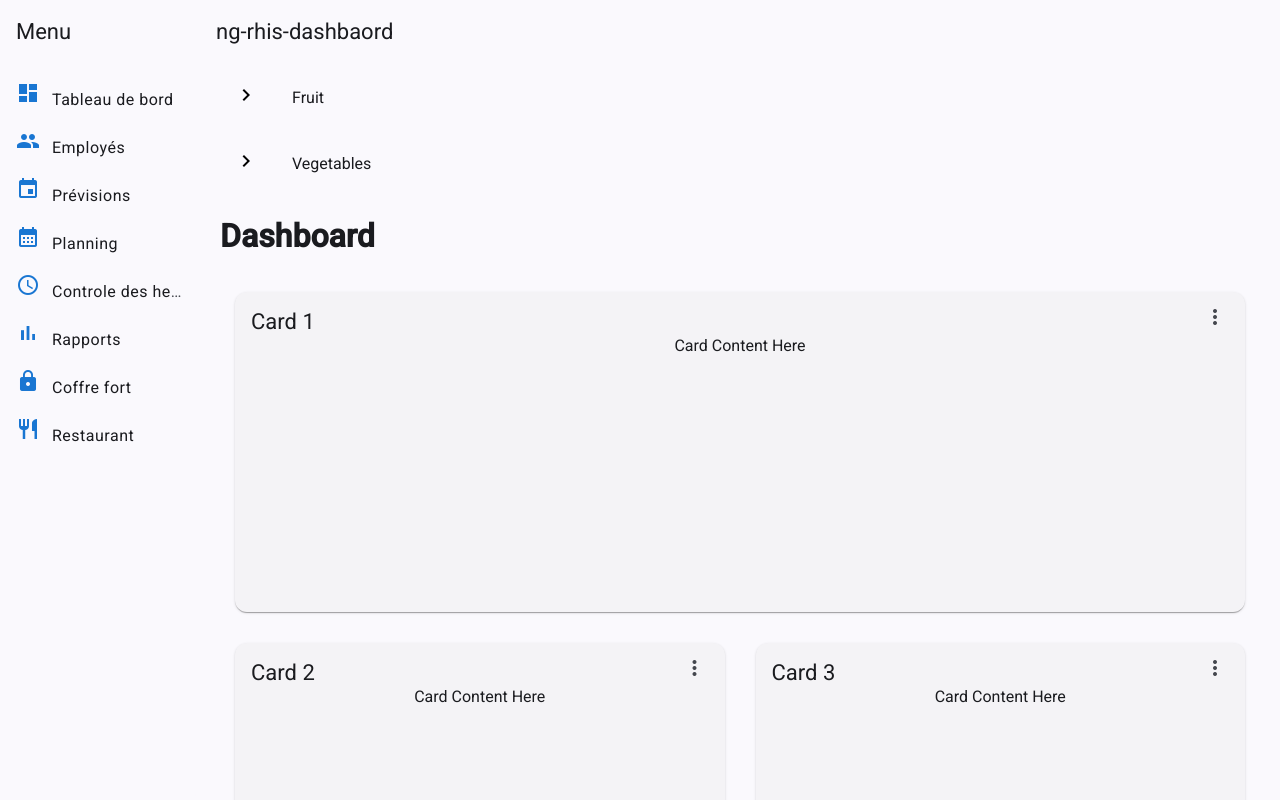
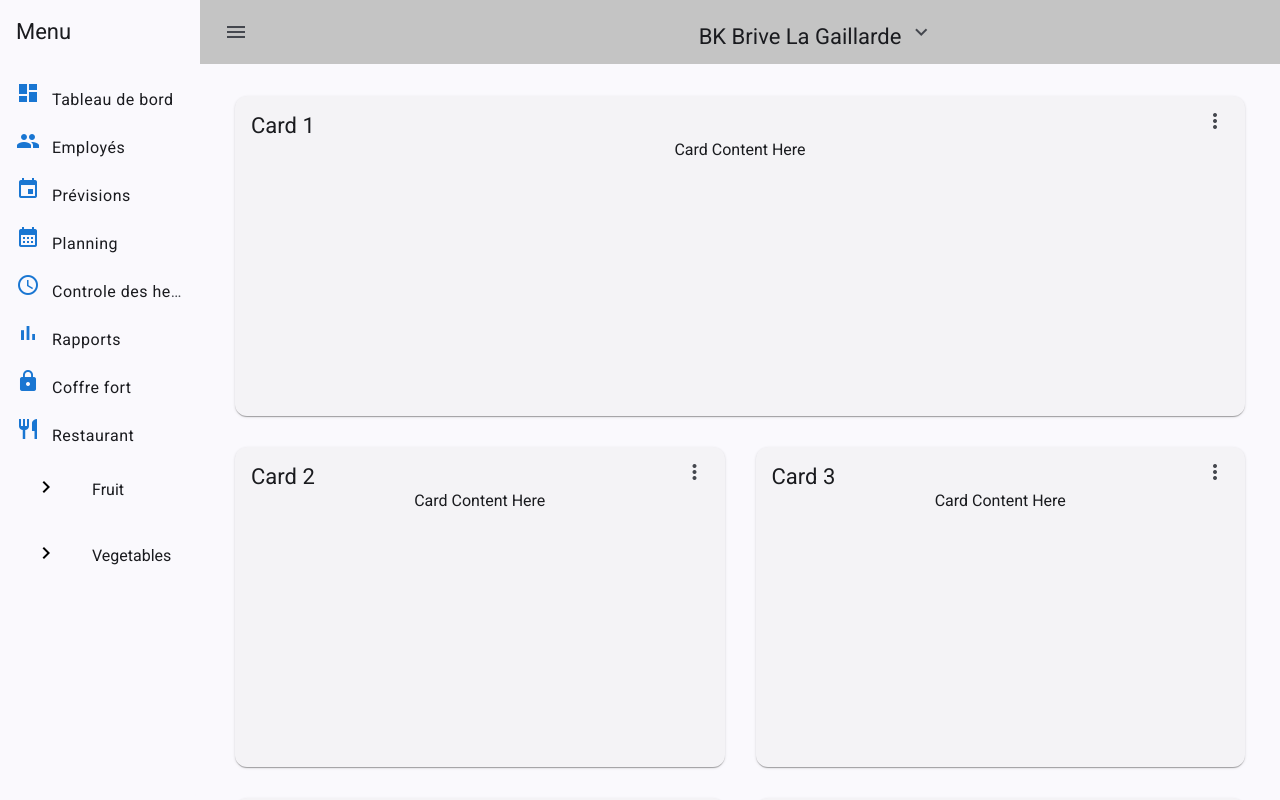
Before and after one commit to ala-kad/ng-rhis-dashbaord, an Angular app: page /dashboard in a window 1280 px wide. Built offline with nearby package versions, Linux system fonts and the light colour scheme.

Commit message:
feat: nav component styling

```diff
--- a/src/app/nav/nav.component.css
+++ b/src/app/nav/nav.component.css
@@ -20,7 +20,29 @@ a.mat-list-item {
   display: flex;
   align-items: center;
 }
+
 mat-icon[matListIcon] {
   margin-right: 12px;
   color: #1976d2;
 }
+
+.topbar{
+  position: fixed;
+  top: 0;
+  z-index: 2;
+  display: flex;
+  justify-content: space-between;
+  align-items: center;
+  padding: 0 16px;
+  background: #c4c4c4;
+}
+
+.right {
+  display: block;
+}
+
+@media screen and (max-width: 600px) {
+  .right {
+    display: none;
+  }
+}
--- a/src/app/nav/nav.component.html
+++ b/src/app/nav/nav.component.html
@@ -9,19 +9,31 @@
         <span>{{item.label}}</span>
       </a>
       }
+      <app-tree></app-tree>
     </mat-nav-list>
   </mat-sidenav>
   <mat-sidenav-content>
-    <mat-toolbar color="secondary">
-      @if (isHandset$ | async) {
+    <mat-toolbar color="secondary" class="topbar">
       <button type="button" aria-label="Toggle sidenav" matIconButton (click)="drawer.toggle()">
         <mat-icon aria-label="Side nav toggle icon">menu</mat-icon>
       </button>
-      }
-      <span>ng-rhis-dashbaord</span>
+      <div class="middle">
+        <span class="toolbar_title">BK Brive La Gaillarde</span>
+        <span class="spacer"></span>
+        <button mat-icon-button>
+          <mat-icon>expand_more</mat-icon>
+        </button>
+      </div>
+      <div class="right">
+        <button mat-icon-button>
+          <mat-icon>notifications</mat-icon>
+        </button>
+        <button mat-icon-button>
+          <mat-icon>expand_more</mat-icon>
+        </button>
+      </div>
     </mat-toolbar>
     <!-- Content -->
-   <app-tree></app-tree>
     <router-outlet></router-outlet>
   </mat-sidenav-content>
 </mat-sidenav-container>
--- a/src/app/nav/nav.component.ts
+++ b/src/app/nav/nav.component.ts
@@ -7,26 +7,38 @@ import { MatButtonModule } from '@angular/material/button';
 import { MatSidenavModule } from '@angular/material/sidenav';
 import { MatListModule } from '@angular/material/list';
 import { MatIconModule } from '@angular/material/icon';
+import { MatSelectModule } from '@angular/material/select';
+import { FormsModule } from '@angular/forms';
+import { MatInputModule } from '@angular/material/input';
+import { MatFormFieldModule } from '@angular/material/form-field';
 
 import { Observable } from 'rxjs';
 import { map, shareReplay } from 'rxjs/operators';
 import { RouterOutlet } from '@angular/router';
 import { Tree } from "../tree/tree";
 
+interface Food {
+  value: string;
+  viewValue: string;
+}
 
 @Component({
   selector: 'app-nav',
   templateUrl: './nav.component.html',
   styleUrl: './nav.component.css',
   imports: [
+    AsyncPipe,
+    RouterOutlet,
+    Tree,
+    FormsModule,
     MatToolbarModule,
     MatButtonModule,
     MatSidenavModule,
     MatListModule,
     MatIconModule,
-    AsyncPipe,
-    RouterOutlet,
-    Tree
+    MatSelectModule,
+    MatInputModule,
+    MatFormFieldModule,
 ],
 
 })
@@ -50,4 +62,10 @@ export class NavComponent {
     { label: 'Coffre fort', icon: 'lock' },
     { label: 'Restaurant', icon: 'restaurant' }
   ];
+
+   foods: Food[] = [
+    { value: 'steak-0', viewValue: 'Steak' },
+    { value: 'pizza-1', viewValue: 'Pizza' },
+    { value: 'tacos-2', viewValue: 'Tacos' },
+  ];
 }
```
Lines whose indentation alone changed are shown as unchanged.
